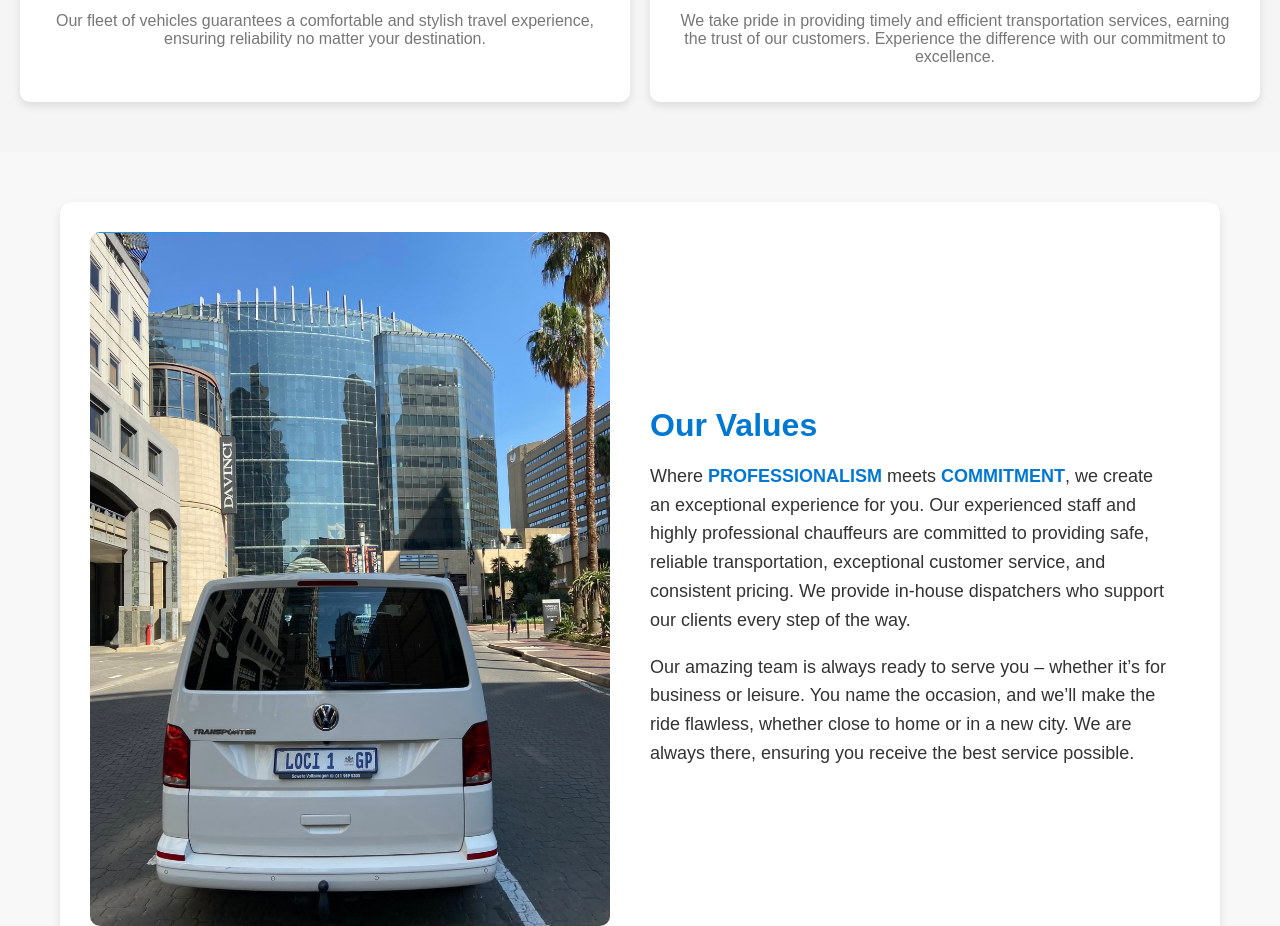
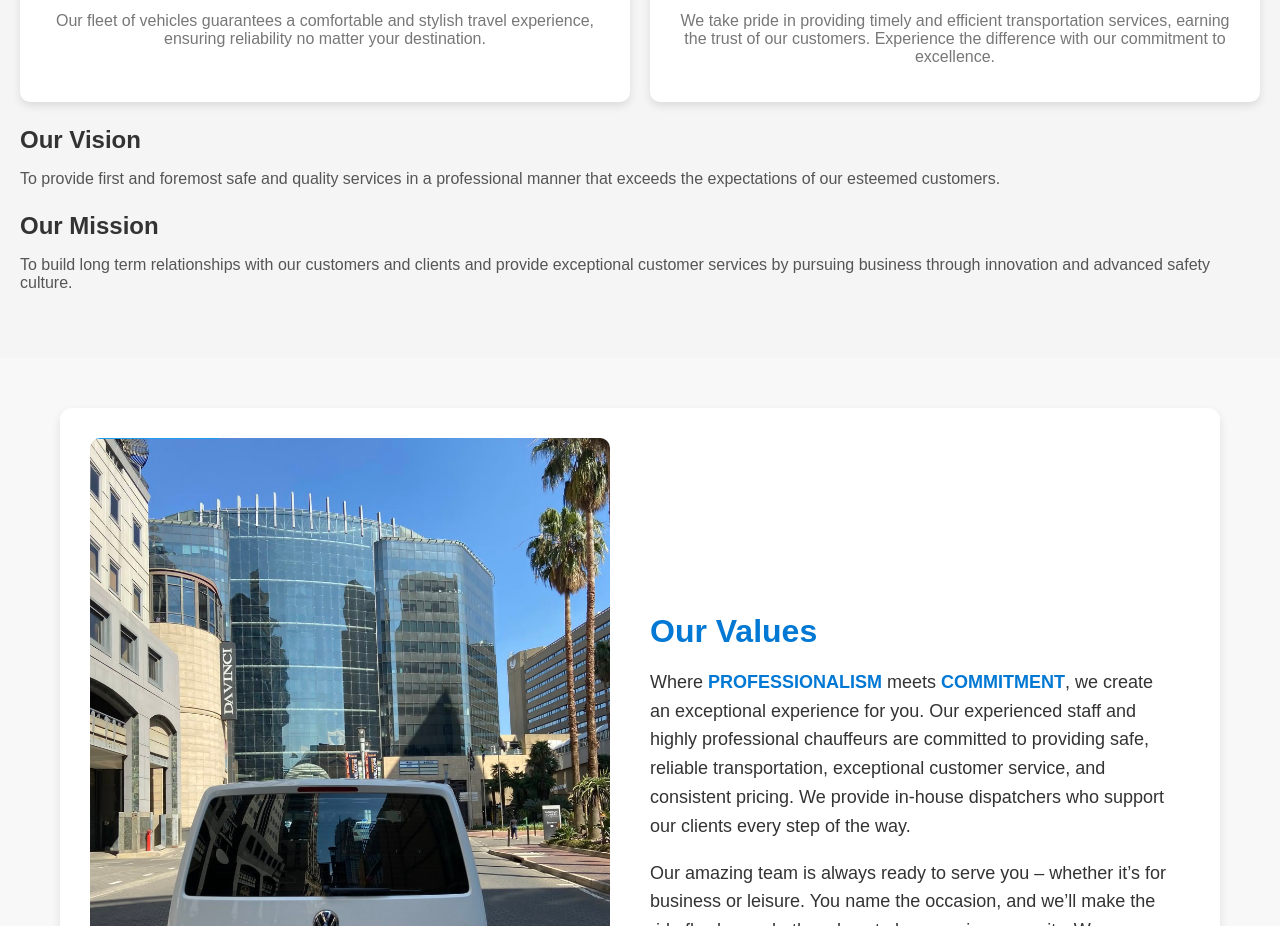
Before and after one commit to IkanyengAdams/my-website, a React (Create React App) app in the folder lociware-website/: page / in a window 1280 px wide. Shown: the part 2640-3566 px from the top of the page. Built offline with nearby package versions, Linux system fonts and the light colour scheme.

Commit message:
added our mission and vision jsx

```diff
--- a/lociware-website/src/components/Info.jsx
+++ b/lociware-website/src/components/Info.jsx
@@ -96,7 +96,28 @@ export default function Info() {
         </div>
       </div>
 
+      {/* New Vision & Mission Section */}
+<div className="vision-mission-container">
+  <motion.div
+    className="vision-card"
+    initial={{ opacity: 0, x: -100 }}
+    animate={{ opacity: 1, x: 0 }}
+    transition={{ duration: 1 }}
+  >
+    <h3>Our Vision</h3>
+    <p>To provide first and foremost safe and quality services in a professional manner that exceeds the expectations of our esteemed customers.</p>
+  </motion.div>
 
+  <motion.div
+    className="mission-card"
+    initial={{ opacity: 0, x: 100 }}
+    animate={{ opacity: 1, x: 0 }}
+    transition={{ duration: 1 }}
+  >
+    <h3>Our Mission</h3>
+    <p>To build long term relationships with our customers and clients and provide exceptional customer services by pursuing business through innovation and advanced safety culture.</p>
+  </motion.div>
+</div>
     </section>
   );
 }
```
